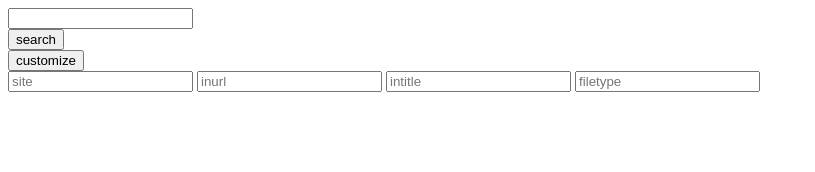
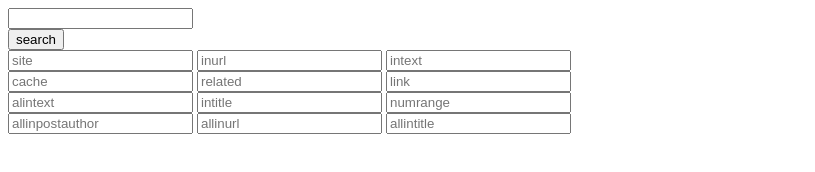
Before and after one commit to AlexandrinoVM/google_dork_site, a plain HTML site: page index.html in a window 1280 px wide. Shown: the whole page, without its empty margins (0-815 px from the left). Drawn offline with Linux system fonts and the light colour scheme.

Commit message:
add the other dork inputs

```diff
--- a/index.html
+++ b/index.html
@@ -12,13 +12,23 @@
 
     <input type="button" value="search" id="url_button">
     <br>
-    <input type="button" value="customize">
     <div id="customize-content">
 
             <input type="text" name="site:"  placeholder="site">
             <input type="text"  name="inurl:" placeholder="inurl">
-            <input type="text" name="intext:" placeholder="intitle">
-            <input type="text" name="filetype:" placeholder="filetype">
+            <input type="text" name="intext:" placeholder="intext">
+            <br>
+            <input type="text" name="cache:" placeholder="cache">
+            <input type="text" name="related:" placeholder="related">
+            <input type="text" name="link:" placeholder="link">
+            <br>
+            <input type="text" name="alintext:" placeholder="alintext">
+            <input type="text" name="intitle:" placeholder="intitle">
+            <input type="text" name="numrange:" placeholder="numrange">
+            <br>
+            <input type="text" name="allinpostauthor:" placeholder="allinpostauthor">
+            <input type="text" name="allinurl:" placeholder="allinurl">
+            <input type="text" name="allintitle:" placeholder="allintitle">
     </div>
 
 </body>
--- a/index.js
+++ b/index.js
@@ -14,7 +14,7 @@ let url_search = ''
 inputs = document.querySelectorAll("#customize-content > input")
 
 inputs.forEach(e => {
-    console.log("a")
+    console.log(e.value)
     e.oninput = () => {generateURL()}
 });
 
```
